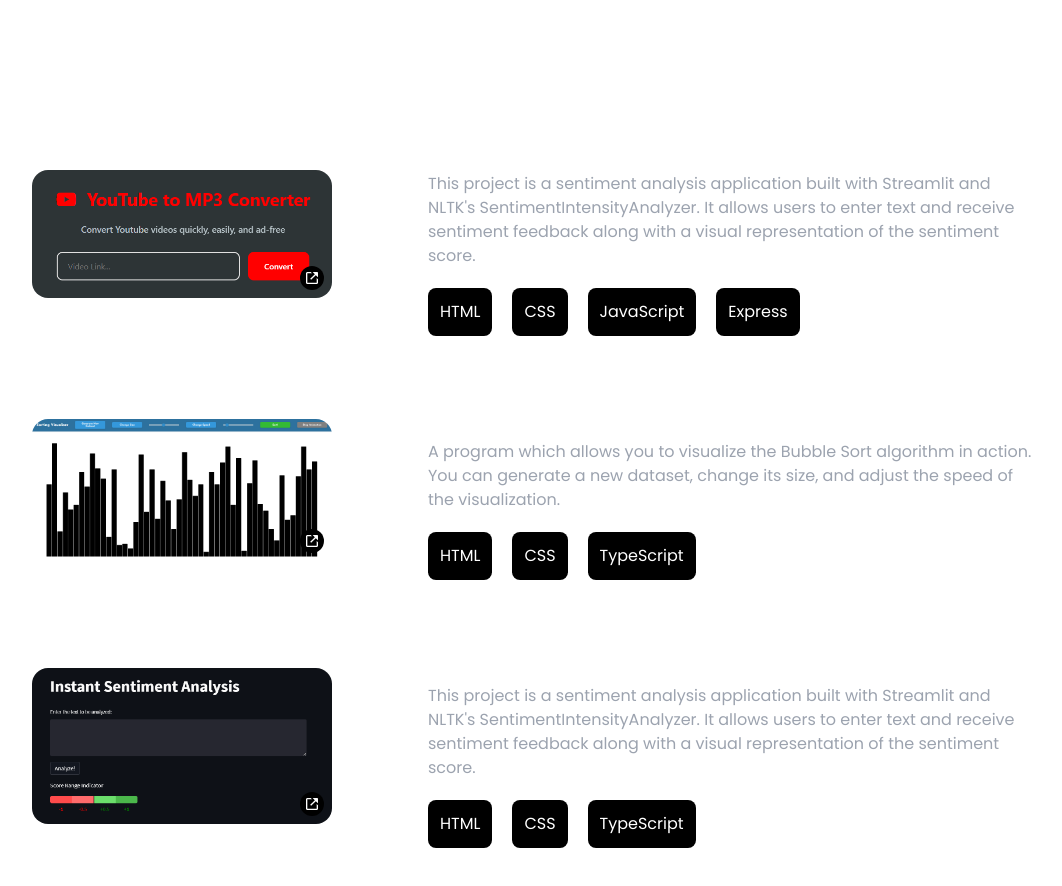
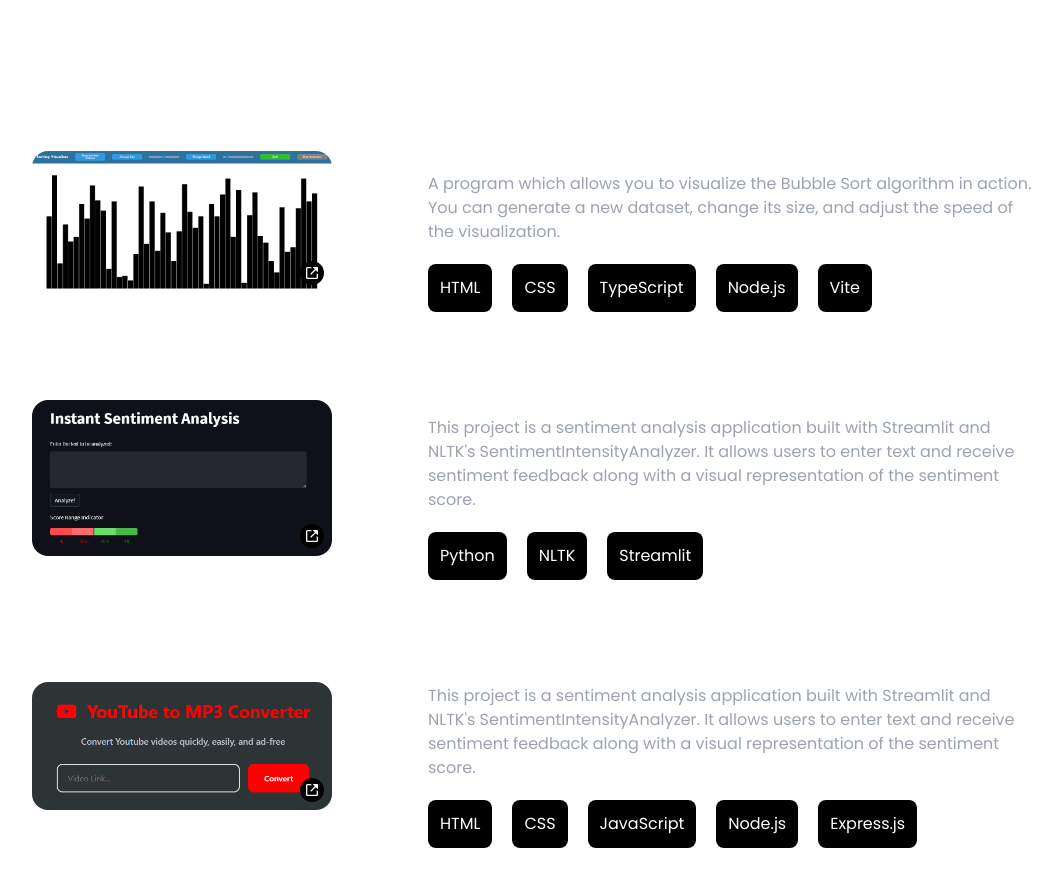
Before and after one commit to Froxzen/My-Portfolio, a React (Vite) app: page / in a window 1280 px wide. Shown: the part 1460-2346 px from the top of the page, without its empty margins (108-1170 px from the left). Built offline with nearby package versions, Linux system fonts and the light colour scheme.

Commit message:
Added link to the Youtube to MP3 converter and added more technologies

```diff
--- a/src/components/Projects.jsx
+++ b/src/components/Projects.jsx
@@ -7,19 +7,11 @@ import sentimentImage from "/public/Sentiment.png"
 
 const projectsData = [
 	{
-		image: youtubeImage,
-		title: "Youtube to MP3 Converter",
-		description:
-			"This project is a sentiment analysis application built with Streamlit and NLTK's SentimentIntensityAnalyzer. It allows users to enter text and receive sentiment feedback along with a visual representation of the sentiment score.",
-		technologies: ["HTML", "CSS", "JavaScript", "Express"],
-		link: "https://www.linkedin.com/in/harvard-chong/",
-	},
-	{
 		image: bubbleImage,
 		title: "Bubble Sort Visualiser",
 		description:
 			"A program which allows you to visualize the Bubble Sort algorithm in action. You can generate a new dataset, change its size, and adjust the speed of the visualization.",
-		technologies: ["HTML", "CSS", "TypeScript"],
+		technologies: ["HTML", "CSS", "TypeScript", "Node.js", "Vite"],
 		link: "https://sorting-algorithm.pages.dev/",
 	},
 	{
@@ -27,8 +19,16 @@ const projectsData = [
 		title: "Sentiment Analyser",
 		description:
 			"This project is a sentiment analysis application built with Streamlit and NLTK's SentimentIntensityAnalyzer. It allows users to enter text and receive sentiment feedback along with a visual representation of the sentiment score.",
-		technologies: ["HTML", "CSS", "TypeScript"],
+		technologies: ["Python", "NLTK", "Streamlit"],
 		link: "https://sentiment-analyser-ai.streamlit.app/",
+	},
+	{
+		image: youtubeImage,
+		title: "Youtube to MP3 Converter",
+		description:
+			"This project is a sentiment analysis application built with Streamlit and NLTK's SentimentIntensityAnalyzer. It allows users to enter text and receive sentiment feedback along with a visual representation of the sentiment score.",
+		technologies: ["HTML", "CSS", "JavaScript", "Node.js", "Express.js"],
+		link: "https://yt2mp3-converter.vercel.app/",
 	},
 ];
 
```
